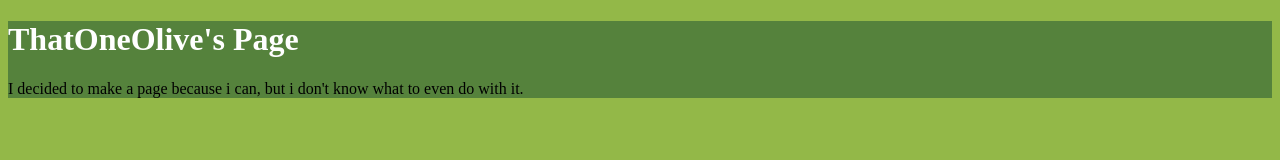
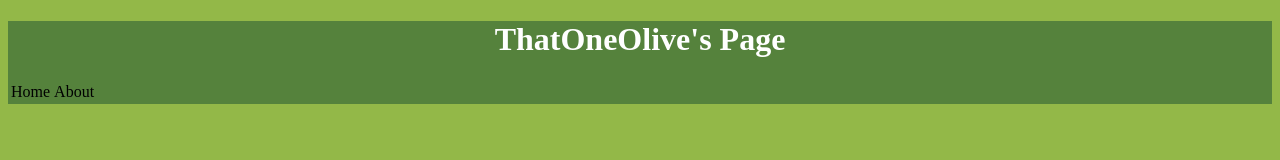
Before and after one commit to ThatOneOlive/ThatOneOlive.github.io, a plain HTML site: page index.html in a window 1280 px wide. Drawn offline with Linux system fonts and the light colour scheme.

Commit message:
added table, beginning to develop navigation

```diff
--- a/index.html
+++ b/index.html
@@ -6,7 +6,12 @@
 <body>
 <div id="intro">
 <h1><a href="#top">ThatOneOlive's Page</a></h1>
-<p id="m">I decided to make a page because i can, but i don't know what to even do with it.</p>
+<table>
+<tr id="nav">
+<td>Home</td>
+<td>About</td>
+</tr>
+</table>
 </div>
 </body>
 </html>
--- a/mainpageCSS.css
+++ b/mainpageCSS.css
@@ -1,6 +1,7 @@
 
 body {
 	background-color: rgb(147, 184, 72);
+	text-align: center;
 }
 
 a {
@@ -11,3 +12,10 @@ a {
 #intro {
 	background-color: rgb(85, 130, 60);
 }
+
+#nav
+{
+	background-color: rgb(85, 130, 60);
+	border: 5px;
+	border-color: white;
+}
```
Also changed, not shown: About.html (added, +10 -0 lines).
